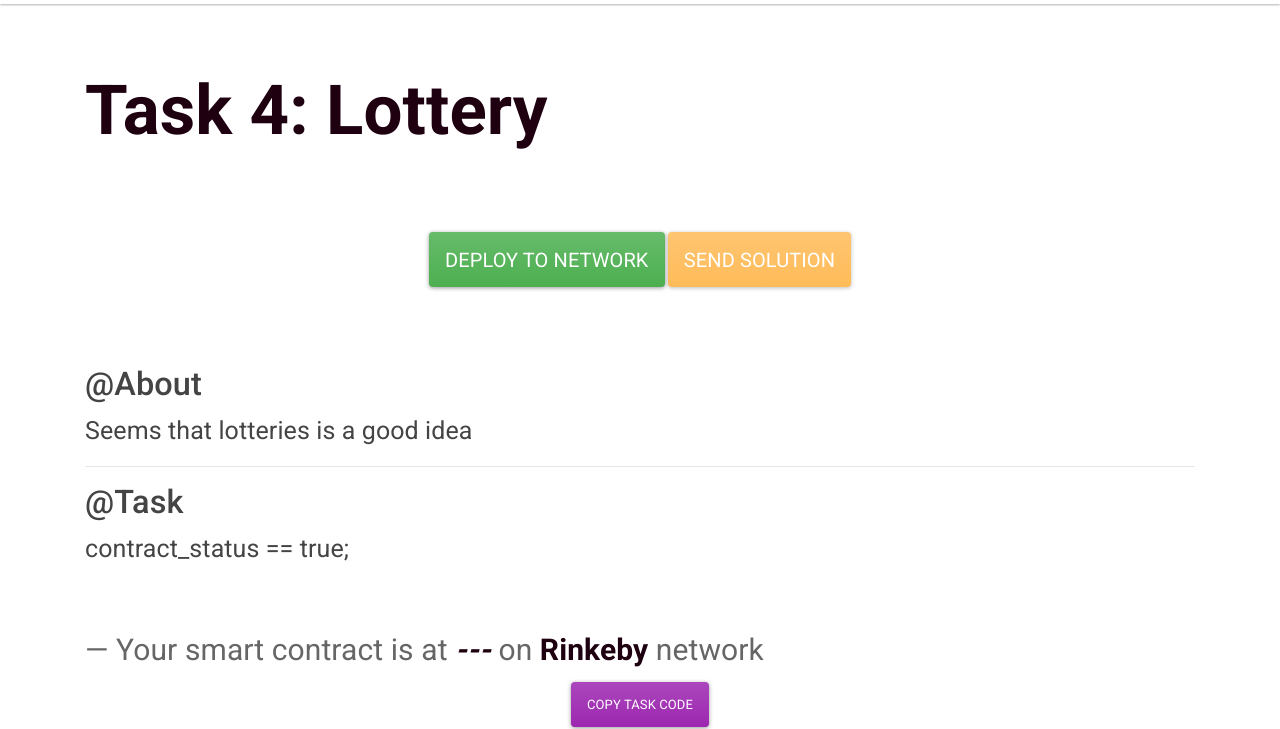
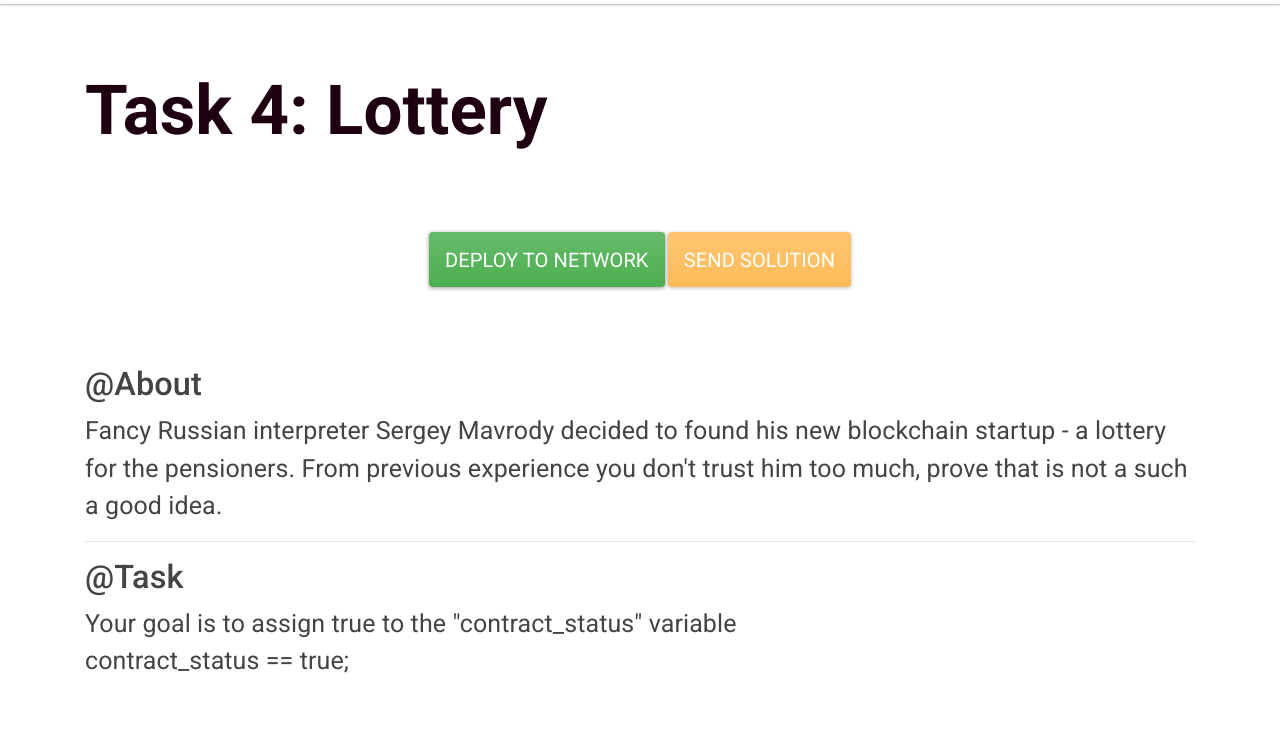
Before and after one commit to BANKEX/hackathon-ctf, a plain HTML site: page docs/nav/tasks4.html in a window 1280 px wide. Shown: the part 87-816 px from the top of the page. Drawn offline with nearby package versions, Linux system fonts and the light colour scheme.

Commit message:
Update tasks4.html

```diff
--- a/docs/nav/tasks4.html
+++ b/docs/nav/tasks4.html
@@ -70,10 +70,11 @@
       <h1>@About</h1>
 
       <blockquote style="font-size: 40px " class="blockquote">
-        <p style="font-size: 25px " class="mb-0">Seems that lotteries is a good idea</p>
+        <p style="font-size: 25px " class="mb-0">Fancy Russian interpreter Sergey Mavrody decided to found his new blockchain startup - a lottery for the pensioners. From previous experience you don't trust him too much, prove that is not a such a good idea.</p>
         <hr>
         <h1>@Task</h1>
 
+        <p style="font-size: 25px " class="mb-0">Your goal is to assign true to the "contract_status" variable</p>
         <p style="font-size: 25px " class="mb-0">contract_status == true;</p>
 
         <br>
```
